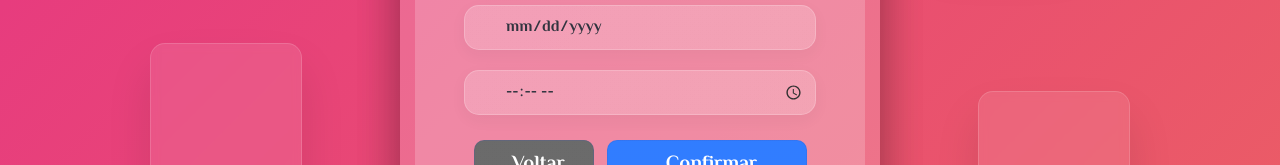
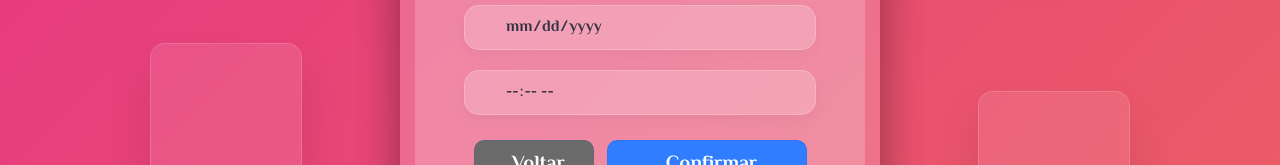
Before and after one commit to HealthMe-Telemed/testefront, a Vue app: page /Novo_Agendamento in a window 1280 px wide. Shown: the part 502-667 px from the top of the page. Built offline with nearby package versions, Linux system fonts and the light colour scheme.

Commit message:
Validando liberação de datas

```diff
--- a/src/components/Novo_Agendamento.vue
+++ b/src/components/Novo_Agendamento.vue
@@ -60,7 +60,7 @@ import Layout from './Layout.vue';
                 </div>
 
                 <div class="inputBx">
-                  <input type="time" v-model="horarioConsulta" :disabled="(selectedMedicos === '' || selectedMedicos === null) && dataConsulta !== ''" required :list="timesListId"/>
+                  <input type="time" v-model="horarioConsulta" :disabled="dataConsulta === ''" required :list="timesListId"/>
                   <datalist :id="timesListId">
                     <option v-for="hora in horasDisponiveis" :key="hora" :value="hora"></option>
                   </datalist>
@@ -111,7 +111,8 @@ export default {
   methods:{
     atualizaEspecialidadesEDatas(){
       this.buscarEspecialidadesPorMedico();
-      this.carregarDataEHora(this.selectedMedicos);
+
+      if(this.selectedMedicos !== '') this.carregarDataEHora(this.selectedMedicos);
     },
     filtrarHorario(){
       console.log(this.horasDisponiveis)
@@ -204,7 +205,6 @@ export default {
           // Verificar se a resposta da API indica sucesso (por exemplo, status 200)
           if (response.status === 200) {
             this.medicos = response.data
-            console.log(this.medicos)
           } else {
             console.log("Erro: " + response.message);
           }
```
